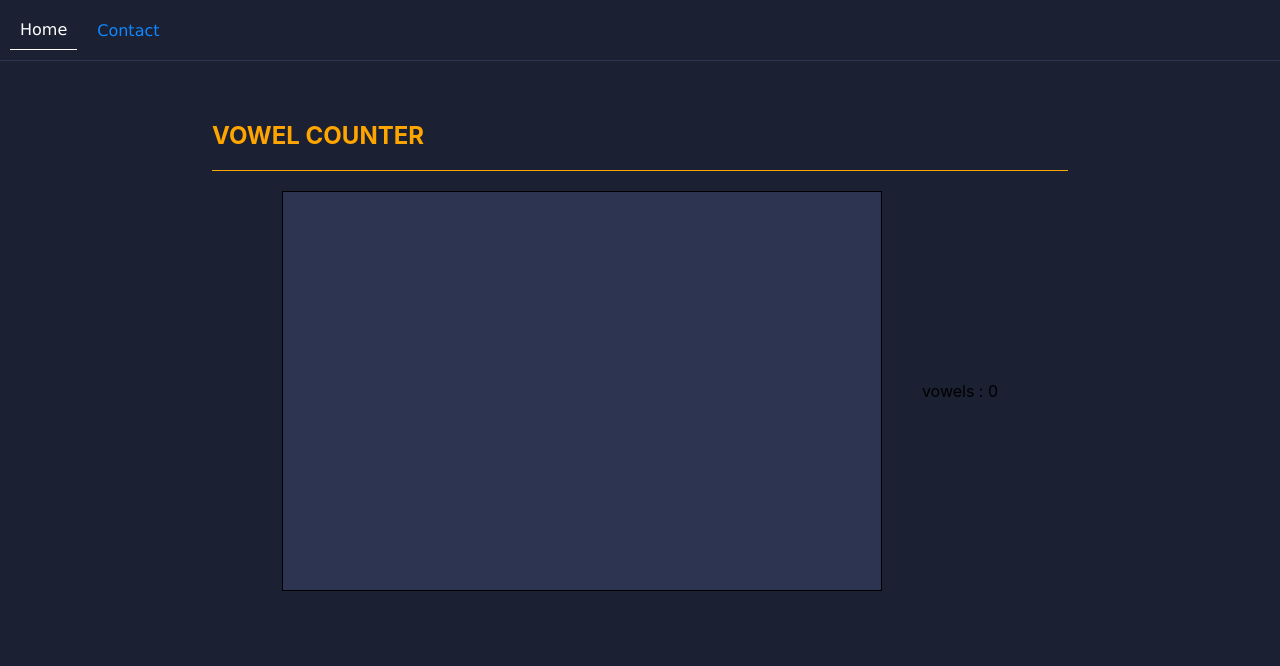
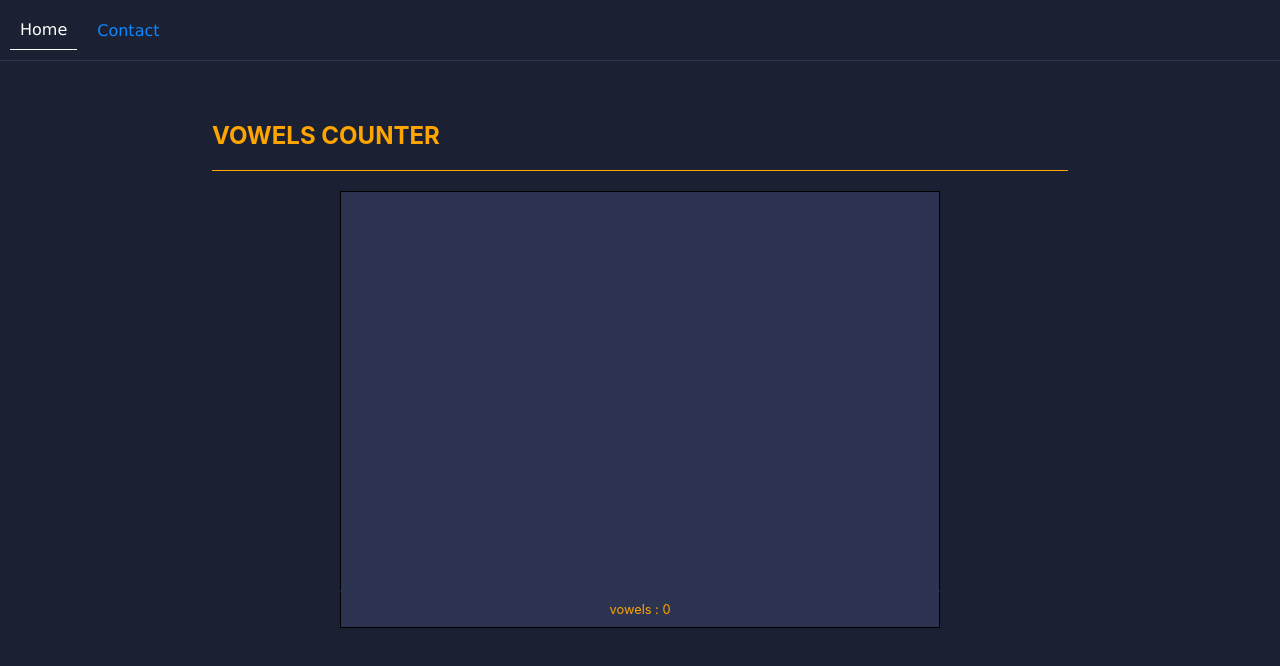
Before and after one commit to majid-hatami-maleki/mini-projects, a React (Create React App) app: page /vwc in a window 1280 px wide. Shown: the top 666 px of the page. Built offline with nearby package versions, Linux system fonts and the light colour scheme.

Commit message:
starting RHSgame project

```diff
--- a/src/components/apps/vowelCounter/VowelCounter.js
+++ b/src/components/apps/vowelCounter/VowelCounter.js
@@ -9,7 +9,7 @@ export default function VowelCounter() {
 
   return (
     <div className="vowel-container">
-      <h2>vowel counter</h2>
+      <h2>vowels counter</h2>
       <div className="sub-container">
         <textarea cols="30" rows="10" value={contexts.input} onChange={e => {
             contexts.setInput(e.target.value)
--- a/src/components/apps/vowelCounter/vowel.css
+++ b/src/components/apps/vowelCounter/vowel.css
@@ -18,9 +18,8 @@
     display: flex;
     justify-content: center;
     align-items: center;
-    flex-direction: row;
+    flex-direction: column;
     /*display flex*/
-    gap: 40px;
 }
 .sub-container textarea{
     width: 600px;
@@ -29,9 +28,22 @@
     resize: none;
     border-color: black;
     padding: 10px;
+    border-bottom-color: transparent;
 
 }
 .sub-container textarea:focus{
     outline: transparent;
     color: silver;
 }
+.score-board{
+    width: 100%;
+    text-align: center;
+    background-color: var(--secondaryColor);
+    padding: 10px;
+    border: 1px solid black;
+    border-top-color: transparent;
+}
+.score-board p{
+    color: var(--appsPrimaryColor);
+    font-size: 0.8rem;
+}
```
